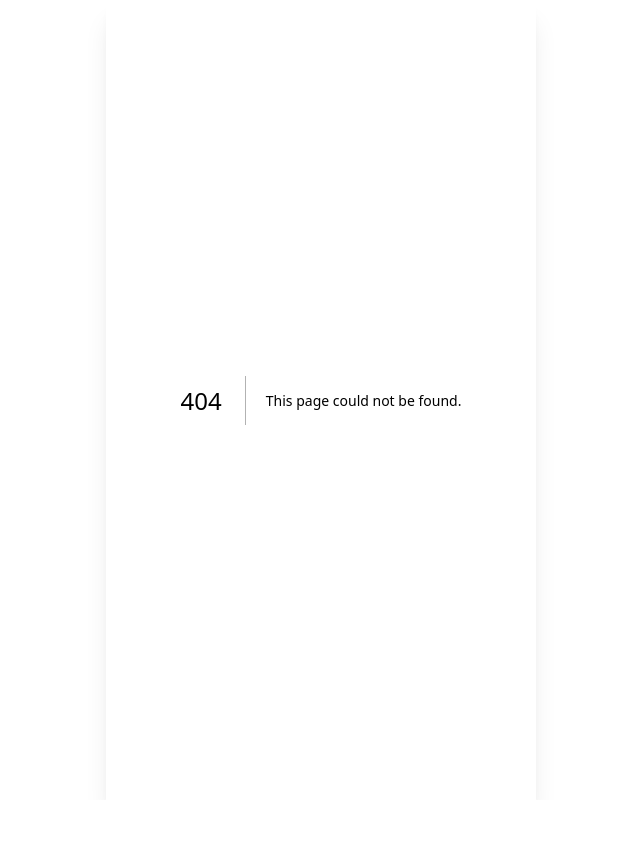
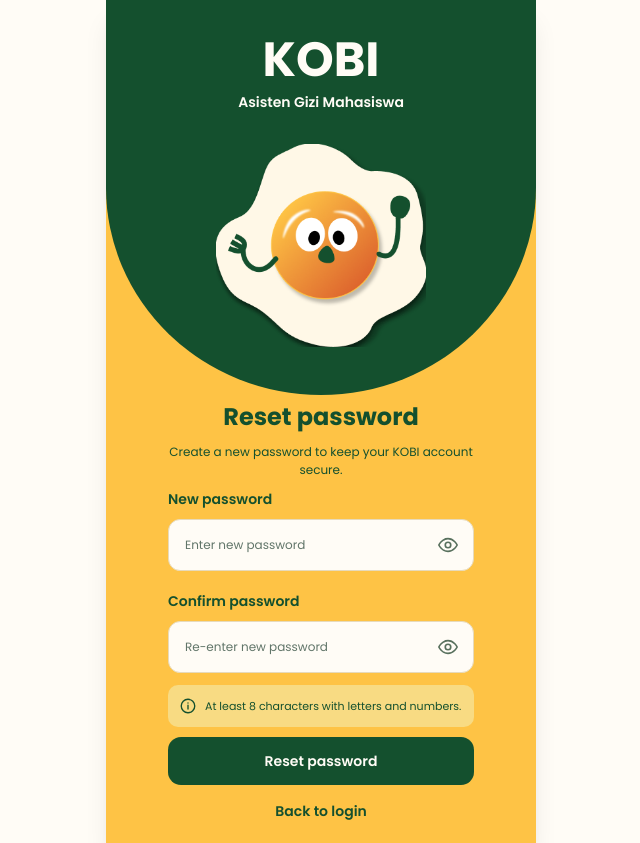
Before and after one commit to arinevangelicaa/Kobi, a Next.js app: page /reset-password in a window 1280 px wide. Before the commit this address had no page. Shown: the whole page, without its empty margins (319-959 px from the left). Before the commit the page ends 800 px from the top, so only its background shows below. Built offline with nearby package versions, Linux system fonts and the light colour scheme.

Commit message:
fe: add forgot password dan reset password

```diff
--- /dev/null
+++ b/app/forgot-password/page.tsx
@@ -0,0 +1,5 @@
+import PasswordRecoveryScreen from "@/components/auth/password-recovery-screen";
+
+export default function ForgotPasswordPage() {
+  return <PasswordRecoveryScreen mode="forgot" />;
+}
--- a/app/login/page.tsx
+++ b/app/login/page.tsx
@@ -1,3 +1,5 @@
+import Link from "next/link";
+
 import AuthHeader from "@/components/auth/authheader";
 import AuthFooter from "@/components/auth/authfooter";
 import CredentialsForm from "@/components/auth/credentials-form";
@@ -36,12 +38,12 @@ export default function LoginPage() {
           />
 
           <div className="flex justify-end">
-            <button
-              type="button"
+            <Link
+              href="/forgot-password"
               className="text-sm text-green hover:underline"
             >
               forgot password?
-            </button>
+            </Link>
           </div>
 
         </CredentialsForm>
--- a/app/page.tsx
+++ b/app/page.tsx
@@ -1,19 +1,5 @@
+import { redirect } from "next/navigation";
+
 export default function Home() {
-  return (
-    <main className="flex flex-1 flex-col items-center justify-center gap-4 bg-green px-6 text-cream">
-      <h1 className="text-5xl font-bold">KOBI</h1>
-      <p className="text-xs font-medium">Asisten Gizi Mahasiswa</p>
-
-      <div className="mt-6 flex w-full max-w-xs flex-col gap-3 rounded-2xl bg-yellow p-6 text-green">
-        <h2 className="text-2xl font-bold">Login</h2>
-        <p className="text-sm font-normal">Tes font regular 14px</p>
-        <p className="text-xs font-semibold">Tes semibold 12px</p>
-        <p className="text-xxs font-normal">Tes teks kecil 10px</p>
-        <button className="rounded-lg bg-green py-2 text-sm font-semibold text-bone">
-          Tombol
-        </button>
-        <span className="text-xs font-medium text-orange">Teks oranye</span>
-      </div>
-    </main>
-  );
+  redirect("/login");
 }
--- /dev/null
+++ b/app/reset-password/page.tsx
@@ -0,0 +1,5 @@
+import PasswordRecoveryScreen from "@/components/auth/password-recovery-screen";
+
+export default function ResetPasswordPage() {
+  return <PasswordRecoveryScreen mode="reset" />;
+}
--- /dev/null
+++ b/components/auth/password-recovery-form.tsx
@@ -0,0 +1,127 @@
+"use client";
+
+import clsx from "clsx";
+import { EyeOff } from "lucide-react";
+import Image from "next/image";
+import { useState, type FormEvent } from "react";
+
+import Button from "@/components/ui/button";
+import Input from "@/components/ui/input";
+
+const minimumPasswordLength = 8;
+
+function PasswordField({
+  name,
+  label,
+  placeholder,
+}: {
+  name: string;
+  label: string;
+  placeholder: string;
+}) {
+  const [visible, setVisible] = useState(false);
+
+  return (
+    <div className="flex flex-col gap-[9px]">
+      <label htmlFor={name} className="text-sm leading-[21px] font-semibold">{label}</label>
+      <div className="relative">
+        <Input
+          id={name}
+          name={name}
+          type={visible ? "text" : "password"}
+          placeholder={placeholder}
+          autoComplete="new-password"
+          aria-describedby="password-requirements"
+          minLength={minimumPasswordLength}
+          className="rounded-xl! border-[#e7dabb]! pr-[52px]! pl-4! text-xs placeholder:text-[#617569]!"
+          required
+        />
+        <button
+          type="button"
+          aria-label={`${visible ? "Hide" : "Show"} ${label.toLowerCase()}`}
+          aria-controls={name}
+          onClick={() => setVisible(!visible)}
+          className="absolute inset-y-1 right-1.5 inline-flex w-10 items-center justify-center rounded-lg text-green hover:bg-green/5 focus-visible:outline-2"
+        >
+          {visible ? (
+            <EyeOff size={22} aria-hidden />
+          ) : (
+            <Image src="/assets/password-recovery/eye.svg" alt="" width={22} height={22} unoptimized />
+          )}
+        </button>
+      </div>
+    </div>
+  );
+}
+
+export default function PasswordRecoveryForm({ mode }: { mode: "forgot" | "reset" }) {
+  const reset = mode === "reset";
+  const [message, setMessage] = useState("");
+
+  function handleSubmit(event: FormEvent<HTMLFormElement>) {
+    event.preventDefault();
+
+    if (reset) {
+      const data = new FormData(event.currentTarget);
+      const password = String(data.get("password") ?? "");
+
+      if (!/\p{L}/u.test(password) || !/\p{N}/u.test(password)) {
+        setMessage("Use both letters and numbers in your new password.");
+        return;
+      }
+
+      if (password !== data.get("confirm-password")) {
+        setMessage("The passwords do not match.");
+        return;
+      }
+    }
+
+    setMessage("Password recovery is currently unavailable.");
+  }
+
+  return (
+    <form
+      method="post"
+      onSubmit={handleSubmit}
+      onChange={() => setMessage("")}
+      className={clsx("flex flex-col", reset ? "mt-2.5 gap-2.5" : "mt-5 gap-5")}
+    >
+      {reset ? (
+        <>
+          <div className="mb-0.5 flex flex-col gap-5">
+            <PasswordField name="password" label="New password" placeholder="Enter new password" />
+            <PasswordField name="confirm-password" label="Confirm password" placeholder="Re-enter new password" />
+          </div>
+          <p
+            id="password-requirements"
+            className="flex min-h-[42px] items-center gap-2 rounded-[10px] bg-[#f8db83] px-[11px] py-2 text-[11px]"
+          >
+            <Image src="/assets/password-recovery/info.svg" alt="" width={18} height={18} unoptimized className="shrink-0" />
+            At least {minimumPasswordLength} characters with letters and numbers.
+          </p>
+        </>
+      ) : (
+        <div className="flex flex-col gap-2">
+          <label htmlFor="recovery-email" className="text-sm leading-[21px] font-semibold">Email address</label>
+          <Input
+            id="recovery-email"
+            name="email"
+            type="email"
+            autoComplete="email"
+            placeholder="Enter your email"
+            className="border-[#d9d9d9]! text-sm placeholder:text-green!"
+            required
+          />
+        </div>
+      )}
+
+      <Button
+        type="submit"
+        className={clsx("text-sm text-bone! focus-visible:outline-2 focus-visible:outline-offset-2", reset && "rounded-[13px]! font-semibold")}
+      >
+        {reset ? "Reset password" : "Send reset link"}
+      </Button>
+      {message && <p role="alert" className="text-sm font-medium">{message}</p>}
+    </form>
+  );
+}
--- /dev/null
+++ b/components/auth/password-recovery-screen.tsx
@@ -0,0 +1,52 @@
+import clsx from "clsx";
+import Link from "next/link";
+
+import AuthHeader from "@/components/auth/authheader";
+import PasswordRecoveryForm from "@/components/auth/password-recovery-form";
+
+export default function PasswordRecoveryScreen({
+  mode,
+}: {
+  mode: "forgot" | "reset";
+}) {
+  const reset = mode === "reset";
+
+  return (
+    <main className="flex-1 bg-yellow">
+      <AuthHeader />
+
+      <section
+        lang="en"
+        aria-labelledby="recovery-title"
+        className={clsx("mx-auto w-full max-w-[354px] px-6 pb-4", reset ? "pt-1" : "pt-[18px]")}
+      >
+        <div className="text-center">
+          <h2 id="recovery-title" className="text-2xl leading-9 font-bold">
+            {reset ? "Reset password" : "Forgot password?"}
+          </h2>
+          <p className="mt-2 text-xs leading-[18px]">
+            {reset ? "Create a new password to keep your KOBI account secure." : (
+              <>
+                Enter your registered email address.
+                <br />
+                We’ll send you a link to reset your password.
+              </>
+            )}
+          </p>
+        </div>
+
+        <PasswordRecoveryForm mode={mode} />
+
+        <Link
+          href="/login"
+          className={clsx(
+            "flex items-center justify-center rounded-lg text-sm font-semibold hover:underline focus-visible:outline-2 focus-visible:outline-offset-2",
+            reset ? "mt-2.5 min-h-8" : "mt-5 min-h-11",
+          )}
+        >
+          Back to login
+        </Link>
+      </section>
+    </main>
+  );
+}
--- a/lib/auth.config.ts
+++ b/lib/auth.config.ts
@@ -27,6 +27,8 @@ export const authConfig = {
         nextUrl.pathname.startsWith("/login") ||
         nextUrl.pathname.startsWith("/register") ||
         nextUrl.pathname.startsWith("/signup") ||
+        nextUrl.pathname === "/forgot-password" ||
+        nextUrl.pathname === "/reset-password" ||
         nextUrl.pathname.startsWith("/api/auth") ||
         nextUrl.pathname === "/api/health";
 
```
Also changed, not shown: public/assets/password-recovery/eye.svg (added), public/assets/password-recovery/info.svg (added).
